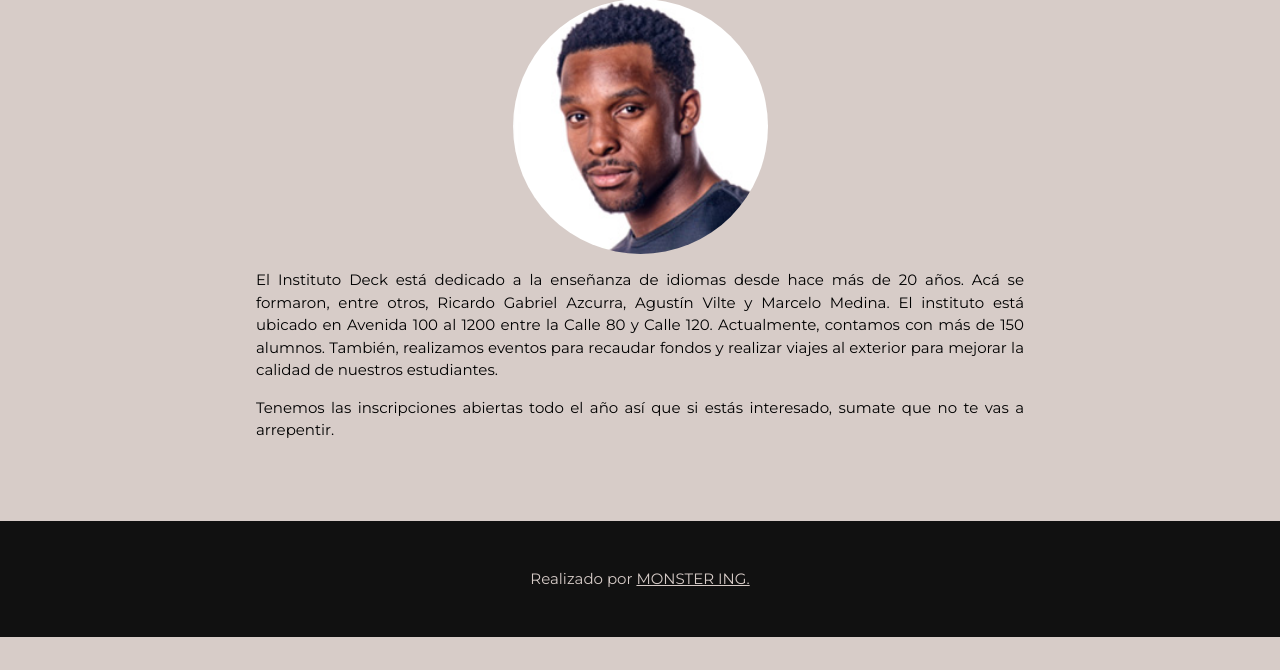
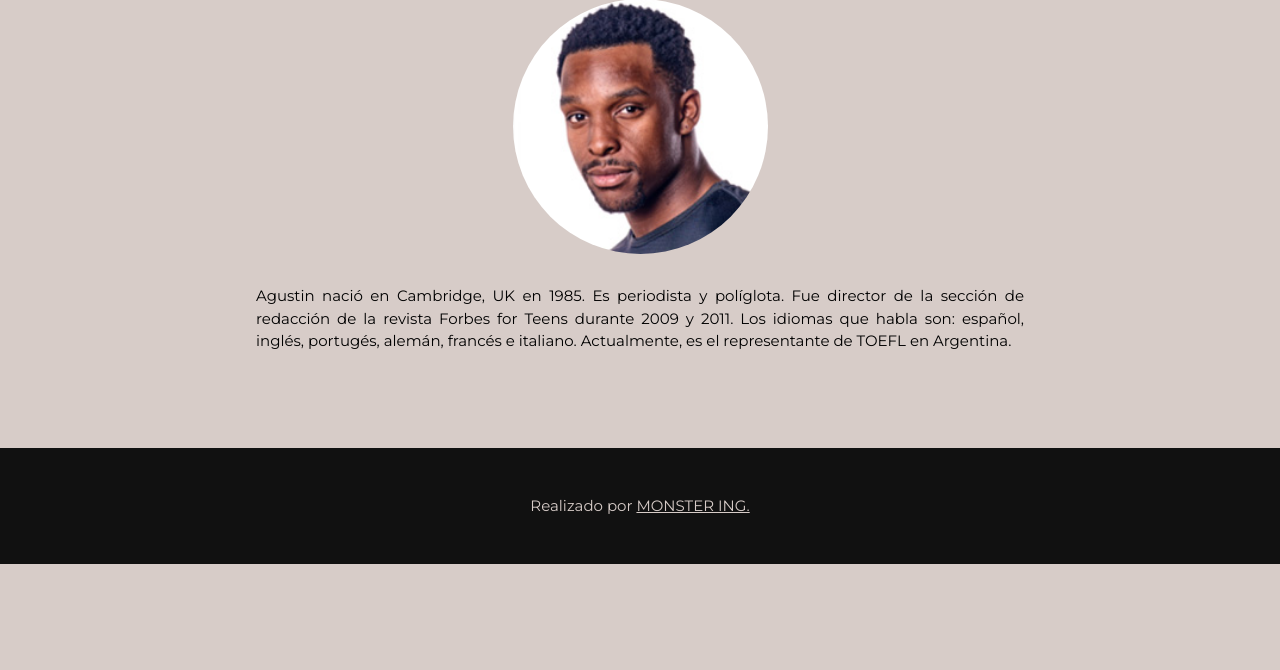
Before and after one commit to aguvilte/institutodeck2, a plain HTML site: page html/agustin.html in a window 1280 px wide. Shown: the part 130-800 px from the top of the page. Drawn offline with nearby package versions, Linux system fonts and the light colour scheme; some packages are replaced by stand-ins of ours; a web font is replaced by a local one.

Commit message:
quinta prueba

```diff
--- a/html/agustin.html
+++ b/html/agustin.html
@@ -46,11 +46,11 @@ body {font-family: 'Montserrat', sans-serif}
     <h2 class="w3-wide titulo">Agustín Vilte</h2>
     <img src="../public/img/teacher3.jpg" class="w3-circle" alt="Random Name" style="width:60%;max-width:255px;">
     <!-- <p class="w3-opacity"><i>We love music</i></p> -->
-    <p class="w3-justify">El Instituto Deck está dedicado a la enseñanza de idiomas desde hace más de 20 años. Acá se formaron, entre otros, Ricardo Gabriel Azcurra, Agustín Vilte y Marcelo Medina.
-      El instituto está ubicado en Avenida 100 al 1200 entre la Calle 80 y Calle 120.
-      Actualmente, contamos con más de 150 alumnos.
-      También, realizamos eventos para recaudar fondos y realizar viajes al exterior para mejorar la calidad de nuestros estudiantes.</p>
-      <p class="w3-justify">Tenemos las inscripciones abiertas todo el año así que si estás interesado, sumate que no te vas a arrepentir.</p>
+    <div class="w3-padding-16">
+      <p class="w3-justify">Agustin nació en Cambridge, UK en 1985. Es periodista y políglota. Fue director de la sección
+        de redacción de la revista Forbes for Teens durante 2009 y 2011. Los idiomas que habla son: español, inglés, portugés,
+        alemán, francés e italiano. Actualmente, es el representante de TOEFL en Argentina.</p>
+    </div>
   </div>
 
   <script>
```
Also changed, not shown: html/marcelo.html (+6 -5 lines), html/ricardo.html (+5 -5 lines), index.html (+4 -3 lines).
